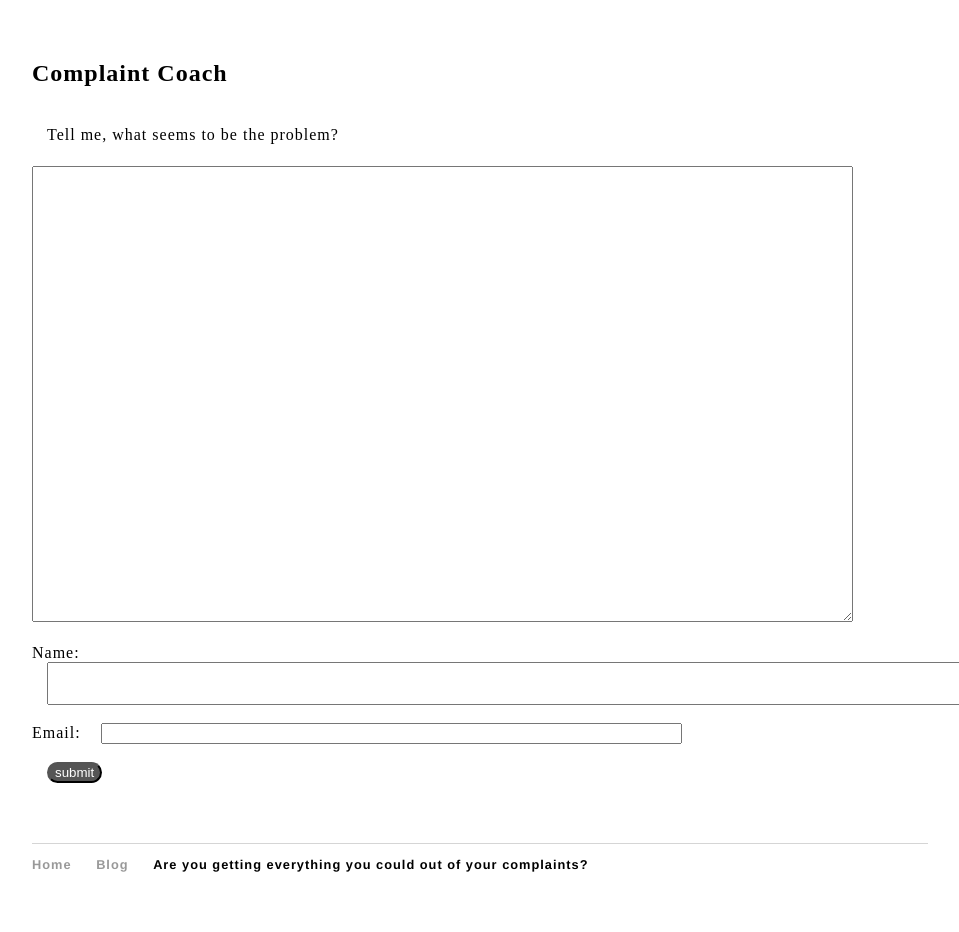
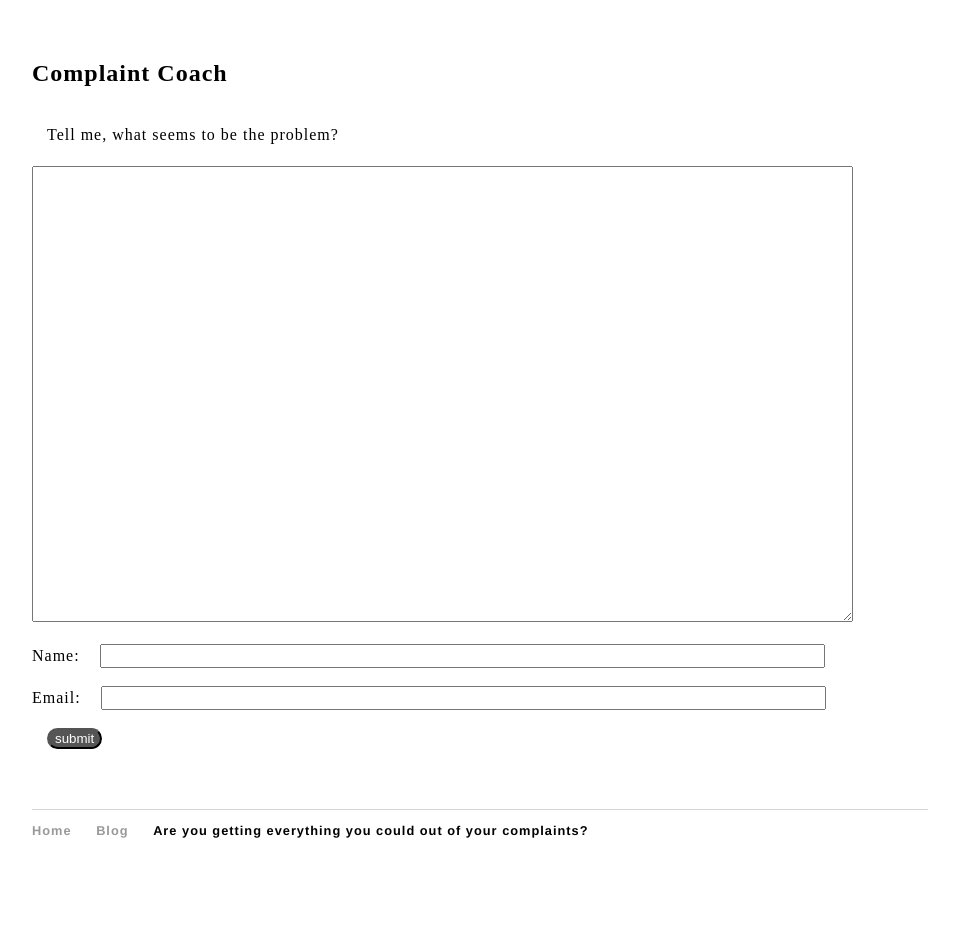
Before and after one commit to alfonsopacino/aalfonsopacinol, a Jekyll site: the page built from index.html, in a window 1280 px wide. Shown: the whole page, without its empty margins (160-1119 px from the left). Built offline with Jekyll 4.4.1, drawn with Linux system fonts in a browser that asks for light colours; after the commit the page ends 900 px from its top, so only the background shows below that.

Commit message:
Update index.html

```diff
--- a/index.html
+++ b/index.html
@@ -13,11 +13,11 @@ Tell me, what seems to be the problem?
 <br><br>
 <!--<label style="color: grey; margin-left: 15px; font-size: 2em;"></label>-->
 Name:
-<input name="penname" required="" size="75" type="text" value="" style="color: grey; margin-left: 15px; font-size: 2em;"/>
+<input name="penname" required="" size="75" type="text" value="" style="color: grey; margin-left: 15px; font-size: 1em;"/>
 <br><br>
 <!--<label style="color: grey; margin-left: 15px; font-size: 2em;"></label>-->
 Email:
-<input name="email" required="" size="75" type="email" value="" style="color: grey; margin-left: 15px; font-size: .8em;"/>
+<input name="email" required="" size="75" type="email" value="" style="color: grey; margin-left: 15px; font-size: 1em;"/>
 <br><br>
 <input name="submit" type="submit" value="submit" style="background-color: #555555; color: #fff; margin-left: 15px; border-radius: 20px;"/>
 </form>
```
